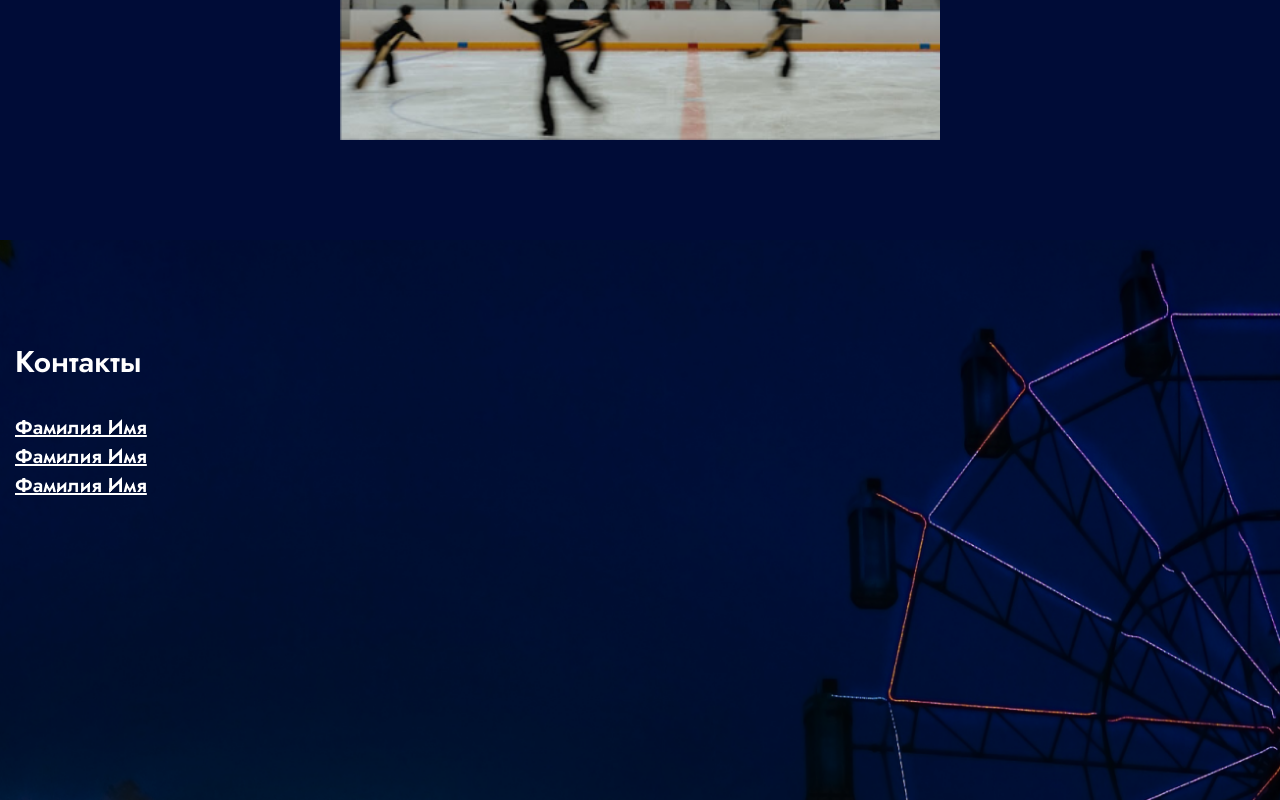
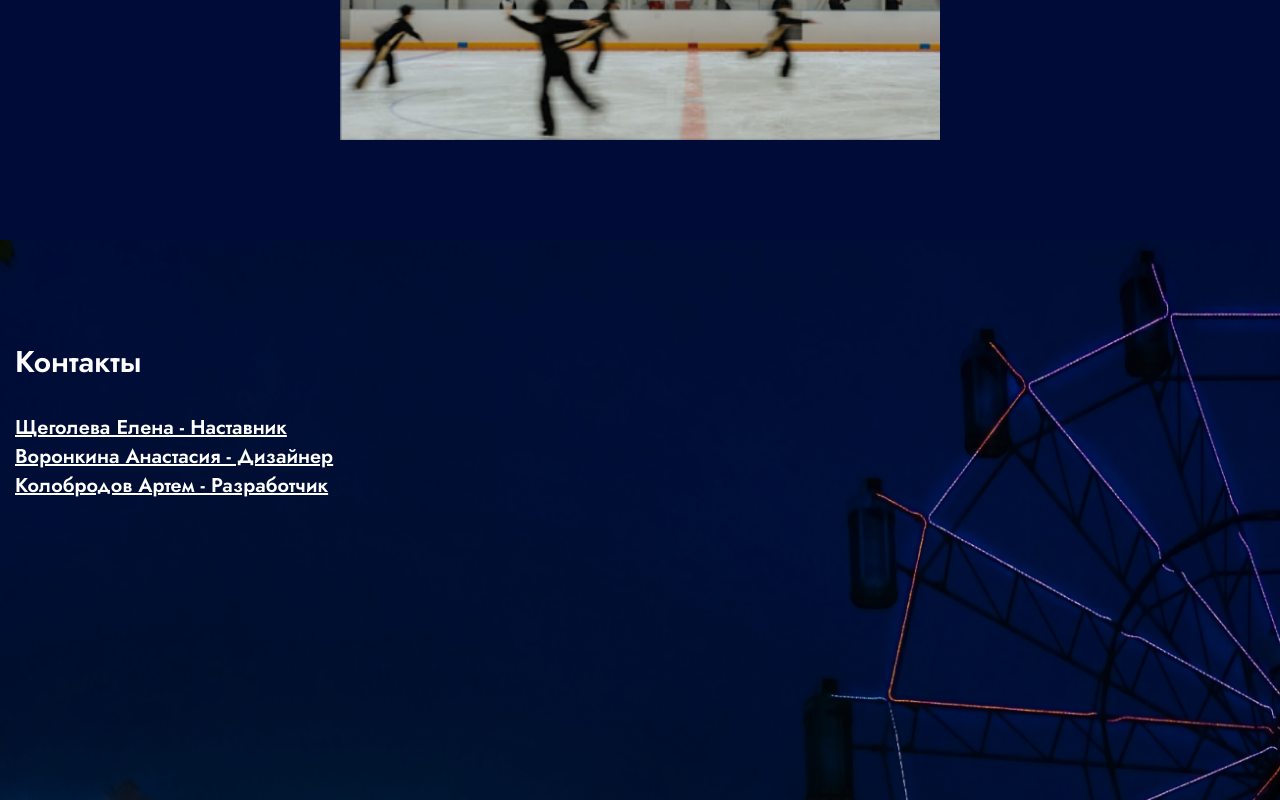
Before and after one commit to going-hi/shishko-bsk, a plain HTML site: page index.html in a window 1280 px wide. Shown: the part 7252-8052 px from the top of the page. Drawn offline with Linux system fonts and the light colour scheme.

Commit message:
add links

```diff
--- a/index.html
+++ b/index.html
@@ -334,9 +334,9 @@
         <div class="footer__inner">
           <div class="footer__title">Контакты</div>
           <div class="footer__contact">
-            <a href="#" class="footer__contact__item">Фамилия Имя</a>
-            <a href="#" class="footer__contact__item">Фамилия Имя</a>
-            <a href="#" class="footer__contact__item">Фамилия Имя</a>
+            <a href="https://vk.com/schogoleva" class="footer__contact__item">Щеголева Елена - Наставник</a>
+            <a href="https://vk.com/pukapuka07" class="footer__contact__item">Воронкина Анастасия - Дизайнер</a>
+            <a href="https://github.com/going-hi" class="footer__contact__item">Колобродов Артем - Разработчик</a>
           </div>
         </div>
       </div>
```
